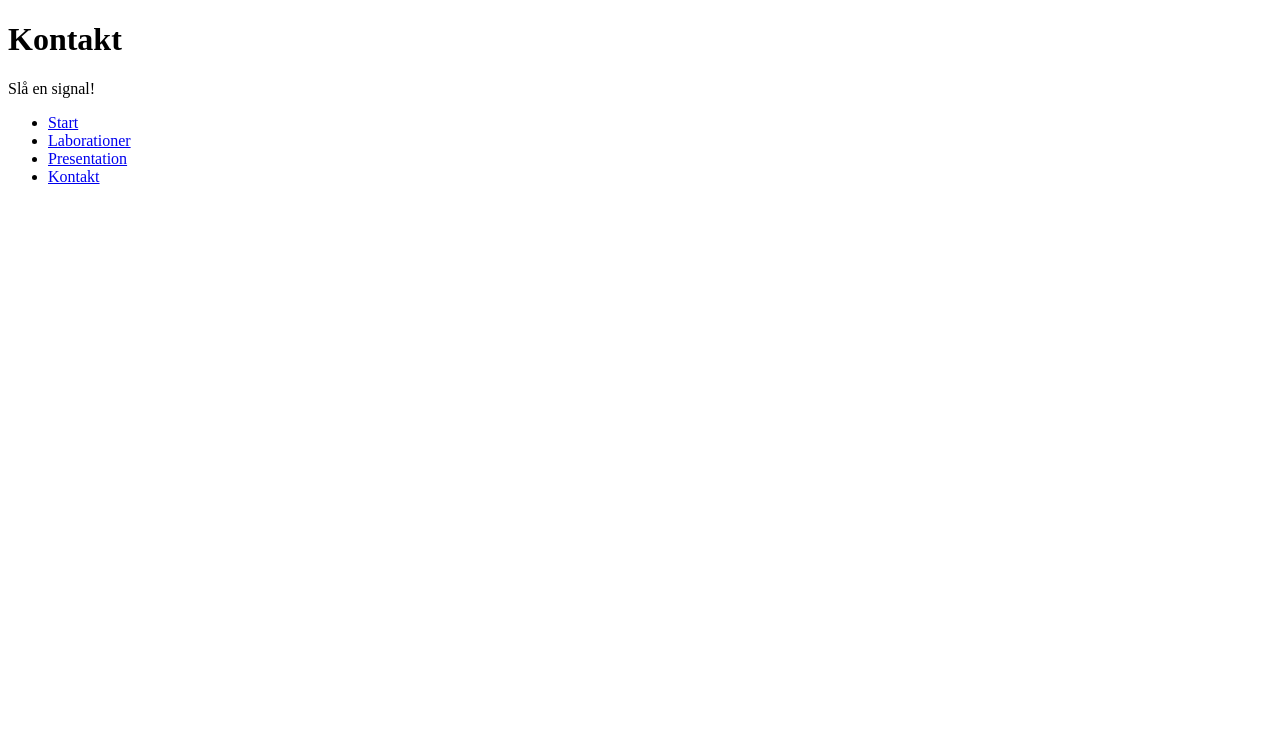
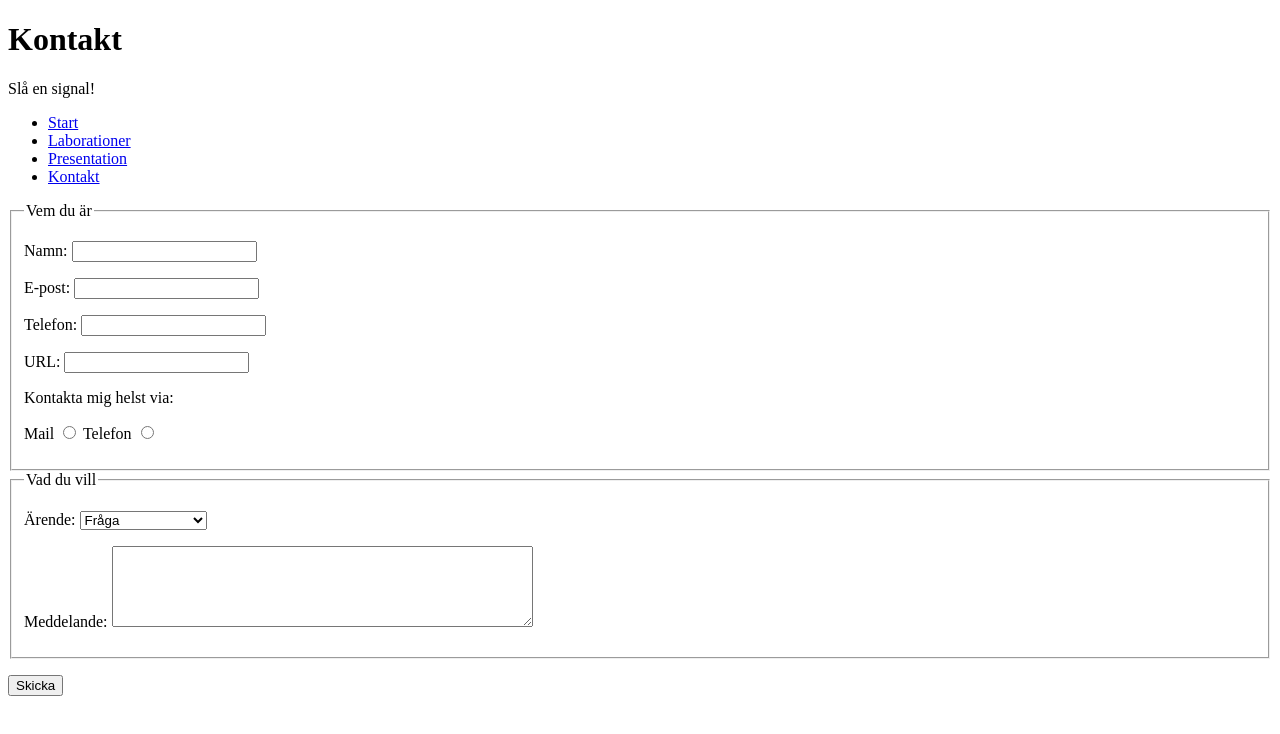
Before and after one commit to rl222hs/1ik415-rl222hs-minalaborationer, a plain HTML site: page pages/kontakt.html in a window 1280 px wide. Drawn offline with Linux system fonts and the light colour scheme.

Commit message:
Skapat ett kontaktformul_r och kommenterat koden i samtliga dokument

```diff
--- a/pages/kontakt.html
+++ b/pages/kontakt.html
@@ -9,11 +9,66 @@
         <p>
             Slå en signal!
         </p>
+
+<!-- Navigationsmeny enligt uppgift 1.5 -->
+
          <ul>
             <li><a href="../index.html">Start</a></li>
             <li><a href="laborationer.html">Laborationer</a></li>
             <li><a href="presentation.html">Presentation</a></li>
             <li><a href="kontakt.html">Kontakt</a></li>
         </ul>
+
+<!-- Kontaktformulär enligt uppgift 1.9 -->
+
+        <form id="kontaktamig" action="http://voyager.lnu.se/tekinet/kurser/dtt/wp_webbintro/form.php" method="post">
+            <fieldset>
+                <legend>Vem du är</legend>
+                <p>
+                    <label for="name">Namn:</label>
+                    <input type="text" id="name" name="name" required />
+                </p>
+                <p>
+                    <label for="email">E-post:</label>
+                    <input type="email" id="email" name="email" required/>
+                </p>
+                <p>
+                    <label for="phone">Telefon:</label>
+                    <input type="tel" id="phone" name="phone">
+                </p>
+                <p>
+                    <label for="url">URL:</label>
+                    <input type="url" id="url" name="url" />
+                </p>
+                <p>
+                    Kontakta mig helst via:
+                </p>
+                <p>
+                   <label for="contactbymail">Mail</label>
+                   <input type="radio" id="contactbymail" name="contactby" value="mail" />
+                   <label for="contactbyphone">Telefon</label>
+                   <input type="radio" id="contactbyphone" name="contactby" value="telefon" />
+                </p>
+            </fieldset>
+            <fieldset>
+                <legend>Vad du vill</legend>
+                <p>
+                    <label for="purpose">Ärende:</label>
+                    <select id="purpose" name="purpose">
+                        <option value="question">Fråga</option>
+                        <option value="coop">Samarbetsförslag</option>
+                        <option value="business">Köp av tjänster</option>
+                        <option value="other">Övrigt</option>
+                    </select>
+                </p>
+                <p>
+                    <label for="message">Meddelande:</label>
+                    <textarea id="message" name="message" rows="5" cols="50" required></textarea>
+                </p>
+            </fieldset>
+            <p>
+                <input type="submit" value="Skicka" />
+            </p>
+        </form>
     </body>
 </html>
```
Also changed, not shown: index.html (+19 -1 lines), pages/laborationer.html (+13 -4 lines), pages/presentation.html (+12 -1 lines).
